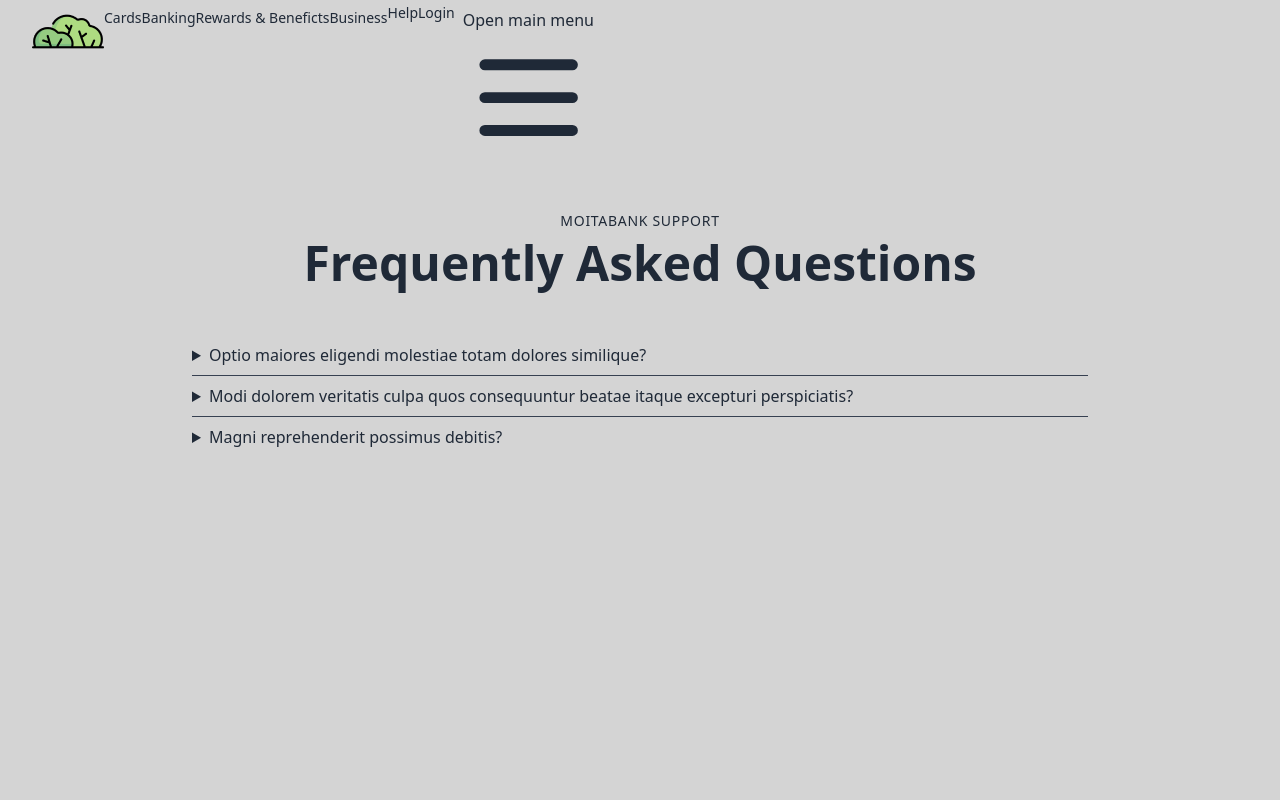
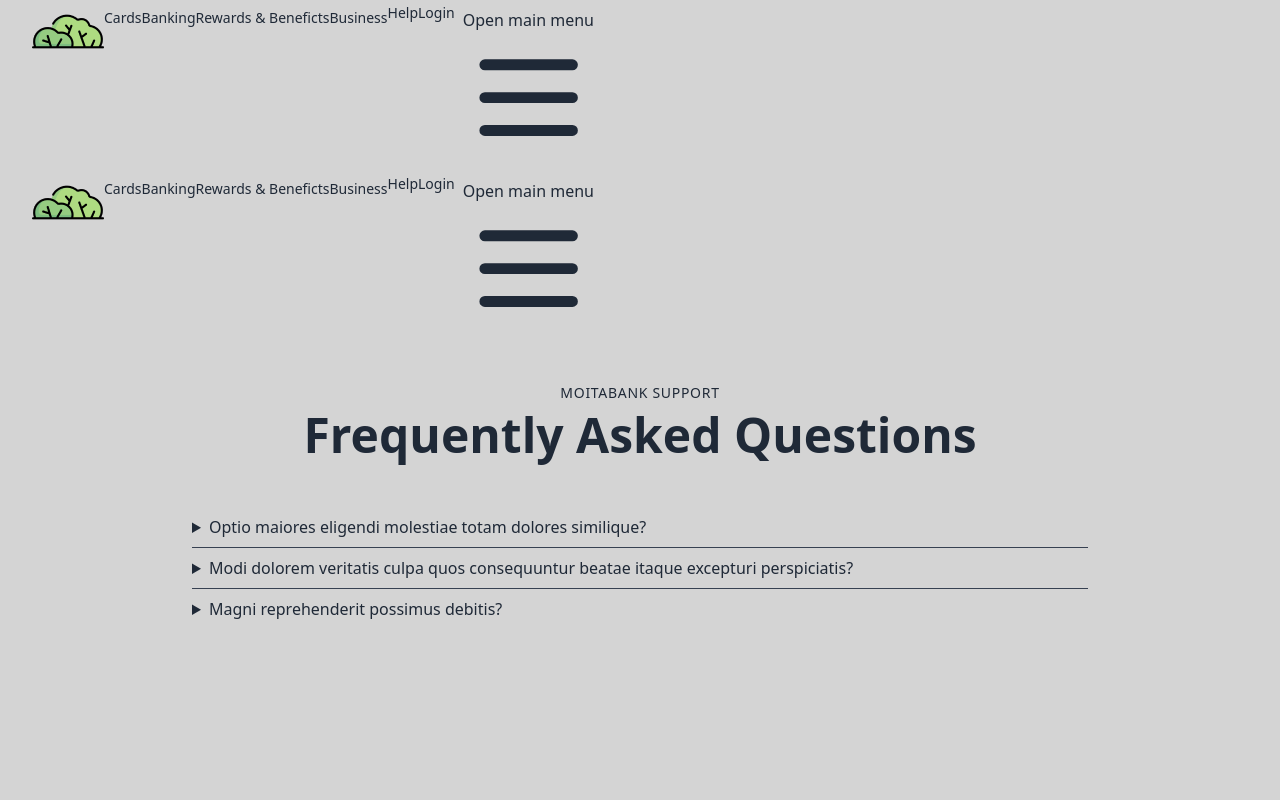
Before and after one commit to vitormiura/moitabank, a Next.js app in the folder web-new/: page /help in a window 1280 px wide. Shown: the top 800 px of the page. Built offline with nearby package versions, Linux system fonts and the light colour scheme.

Commit message:
Move components to _app and fix dependenies

```diff
--- a/web-new/package.json
+++ b/web-new/package.json
@@ -13,7 +13,9 @@
     "daisyui": "^2.31.0",
     "next": "12.3.1",
     "react": "18.2.0",
-    "react-dom": "18.2.0"
+    "react-dom": "18.2.0",
+    "tailwindcss": "^3.1.8",
+    "postcss": "^8.4.16"
   },
   "devDependencies": {
     "@types/node": "18.7.18",
@@ -22,8 +24,6 @@
     "autoprefixer": "^10.4.12",
     "eslint": "8.23.1",
     "eslint-config-next": "12.3.1",
-    "postcss": "^8.4.16",
-    "tailwindcss": "^3.1.8",
     "typescript": "4.8.3"
   }
 }
--- a/web-new/pages/_app.tsx
+++ b/web-new/pages/_app.tsx
@@ -1,8 +1,17 @@
 import '../styles/globals.css'
 import type { AppProps } from 'next/app'
+import Navbar from '../Components/Navbar'
+import Footer from '../Components/Footer'
 
 function MyApp({ Component, pageProps }: AppProps) {
-  return <Component {...pageProps} />
+  return (
+    <>
+      <Navbar />
+      <Component {...pageProps} />
+      <Footer />
+    </>
+
+  )
 }
 
 export default MyApp
--- a/web-new/pages/index.tsx
+++ b/web-new/pages/index.tsx
@@ -8,7 +8,7 @@
 const Home: NextPage = () => {
   return (
     <div>
-      <Navbar />
+
       <div className="max-w-7xl mx-auto px-4 sm:px-6 lg:px-8">
         <div className="hero min-h-screen">
           <div className="hero-content flex-col lg:flex-row">
@@ -29,7 +29,7 @@
           </div>
         </div>
       </div>
-      <Footer />
+
     </div>
   );
 }
```
